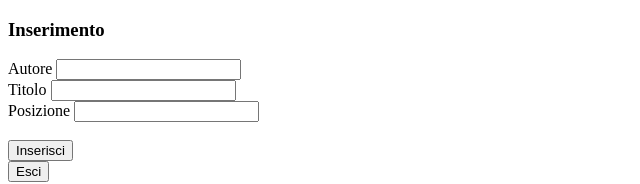
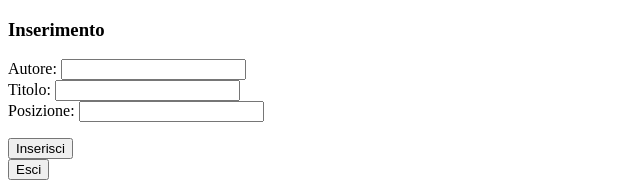
Before and after one commit to MatteoBarresi/progetto_ssw2024, an Angular app: page / in a window 1280 px wide. Both pictures are taken after a click on the button "inserimento". Shown: the top 184 px of the page, without its empty margins (0-640 px from the left). Built offline with nearby package versions, Linux system fonts and the light colour scheme; no server answers.

Commit message:
aggiustato trim input

```diff
--- a/src/main.ts
+++ b/src/main.ts
@@ -1,8 +1,6 @@
-import { Component } from '@angular/core';
 import { bootstrapApplication } from '@angular/platform-browser';
 import 'zone.js';
 import { RootComponent } from './root/root.component';
-import { CommonModule } from '@angular/common';
 
 
 
--- a/src/root/archivio.service.ts
+++ b/src/root/archivio.service.ts
@@ -1,8 +1,7 @@
 import { Injectable } from '@angular/core';
-import { Archivio } from './archivio';
 import { Libro } from './libro';
 import { Observable } from 'rxjs';
-import { ajax, AjaxResponse, AjaxRequest, AjaxError } from 'rxjs/ajax';
+import { ajax, AjaxResponse, AjaxError } from 'rxjs/ajax';
 
 
 @Injectable({
@@ -25,6 +24,7 @@ export class ArchivioService {
       });
     }
 
+    //lo lascio per fare subscribe diverse
     private set(jsonstring :string): Observable<AjaxResponse<any>>{
       return ajax({
         method: 'POST',
@@ -34,6 +34,7 @@ export class ArchivioService {
       });
     }
 
+    //subscribe che va bene in tutti i casi usati
     public setData(arr: Libro[]){
       this.set(JSON.stringify(arr)).subscribe({
         next: (res: AjaxResponse<any>)=> {
--- a/src/root/inserimento/inserimento.component.html
+++ b/src/root/inserimento/inserimento.component.html
@@ -1,16 +1,16 @@
 <div *ngIf="pagina == 'inserimento'">
     <h3>Inserimento</h3>
     <div id="campi">
-        Autore
+        Autore:
         <input type ="text" id ="campoAutore">
         <br/>
-        Titolo
+        Titolo:
         <input type ="text" id ="campoTitolo">
         <br/>
-        Posizione
+        Posizione:
         <input type ="text" id ="campoPosizione">
     </div>
-    <br/>
+    <p id="avvisi"></p>
     <button (click) = "send()">Inserisci</button>
     <br>
     <button (click)="togglePaginaInserisci()">Esci</button>
--- a/src/root/inserimento/inserimento.component.ts
+++ b/src/root/inserimento/inserimento.component.ts
@@ -29,32 +29,35 @@ export class InserimentoComponent implements OnInit {
     this.eventoCambio.emit(this.pagina)
   }
 
-
   checkCampiVuoti(campi:HTMLCollectionOf<HTMLInputElement>): boolean{
     return Array.from(campi).every((item)=>item.value !=='');
   }
-
 
   checkPosizione(libro:Libro): boolean{//riceve il libro appena creato
     //controlla che la posizione non sia occupata
     return this.archivio.collezione.every((item)=> item.posizione !== libro.posizione);
   }
 
+  wellFormed(input:string): string{
+    //non si possono inserire campi con più spazi tra due parole
+    return input.trim().split(" ").filter((item)=> item != "").join(" ");
+  }
+
   send(){ //crea libro -> check duplicati -> aggiorna (aggiunge Libro all'oggetto) -> send
-
-    //fare try-catch
+    let avvisi = document.getElementById("avvisi");
     let campi : HTMLCollectionOf<HTMLInputElement>;
-    campi = document.getElementById("campi").getElementsByTagName("input"); //in caso cambi il numero di campi, non li metto uno a uno
+    campi = document.getElementById("campi").getElementsByTagName("input"); //se in altre versioni cambiasse il numero di campi, non li metto uno a uno
     if(!this.checkCampiVuoti(campi))
     {
+      avvisi.innerHTML = "Riempire i campi vuoti";
       console.log('Riempire i campi vuoti');
     }else{
 
       //crea libro
       const libro = new Libro(
-        campi['campoAutore'].value,
-        campi['campoTitolo'].value,
-        campi['campoPosizione'].value,
+        this.wellFormed(campi['campoAutore'].value),
+        this.wellFormed(campi['campoTitolo'].value),
+        this.wellFormed(campi['campoPosizione'].value), //non ha un pattern obbligatorio
         ""
         );
 
@@ -65,11 +68,12 @@ export class InserimentoComponent implements OnInit {
 
         //trasforma oggetto in stringa + POST
         this.as.setData(this.archivio.collezione);
+        this.togglePaginaInserisci();
       }
       else{
+        avvisi.innerHTML = "Posizione già occupata";
         console.log("posizione già occupata");
       }
     };
-    this.togglePaginaInserisci();
   }
 }
--- a/src/root/ricerca/scheda/scheda.component.ts
+++ b/src/root/ricerca/scheda/scheda.component.ts
@@ -3,7 +3,6 @@ import { Libro } from '../../libro';
 import { CommonModule } from '@angular/common';
 import { ArchivioService } from '../../archivio.service';
 import { Archivio } from '../../archivio';
-import { AjaxError, AjaxResponse } from 'rxjs/ajax';
 
 @Component({
   selector: 'app-scheda',
--- a/src/root/root.component.ts
+++ b/src/root/root.component.ts
@@ -1,6 +1,5 @@
 import { Component, OnInit, VERSION } from '@angular/core';
 import {CommonModule } from '@angular/common';
-//import { bootstrapApplication } from '@angular/platform-browser';
 import { InserimentoComponent } from './inserimento/inserimento.component';
 import { ArchivioService } from './archivio.service';
 import { AjaxResponse } from 'rxjs/ajax';
```
